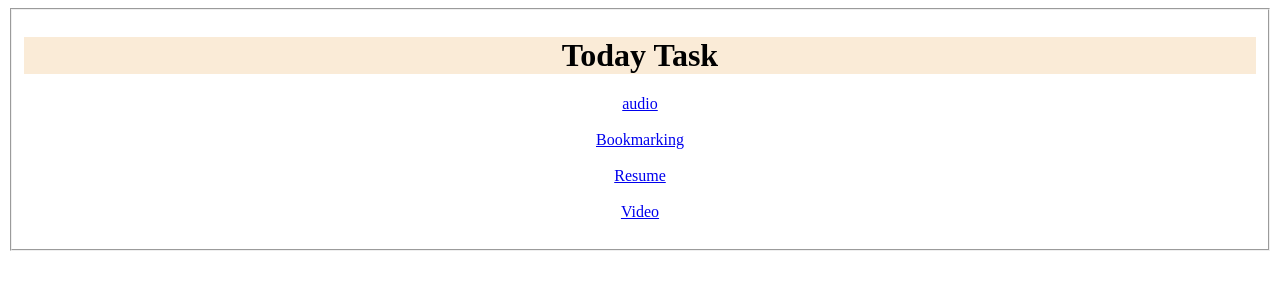
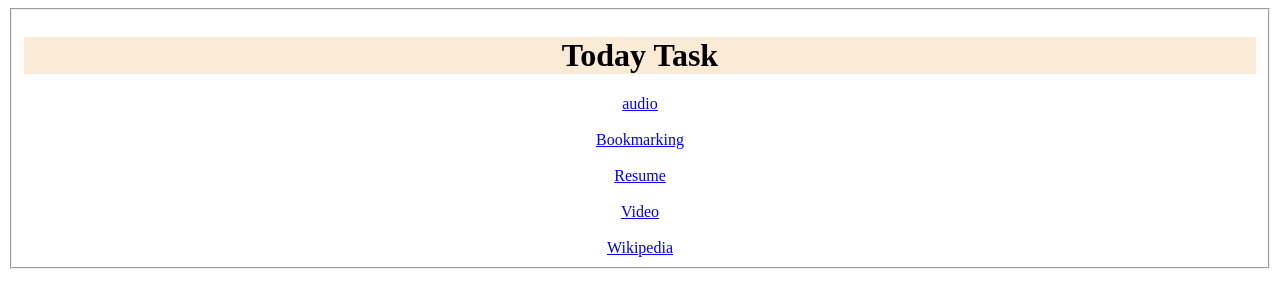
Before and after one commit to rbattu704/Assignment, a plain HTML site: page index.html in a window 1280 px wide. Drawn offline with Linux system fonts and the light colour scheme.

Commit message:
new files

```diff
--- a/index.html
+++ b/index.html
@@ -9,6 +9,7 @@
         <a href="./Bookmarking/allfiles.html">Bookmarking</a><br /><br />
         <a href="./ResumeTask/Resume.html">Resume</a><br /><br />
         <a href="./Video Tag/allvideo.html">Video</a><br /><br />
+        <a href="./FormatingTags/Tags.html">Wikipedia</a>
       </center>
     </fieldset>
   </body>
```
